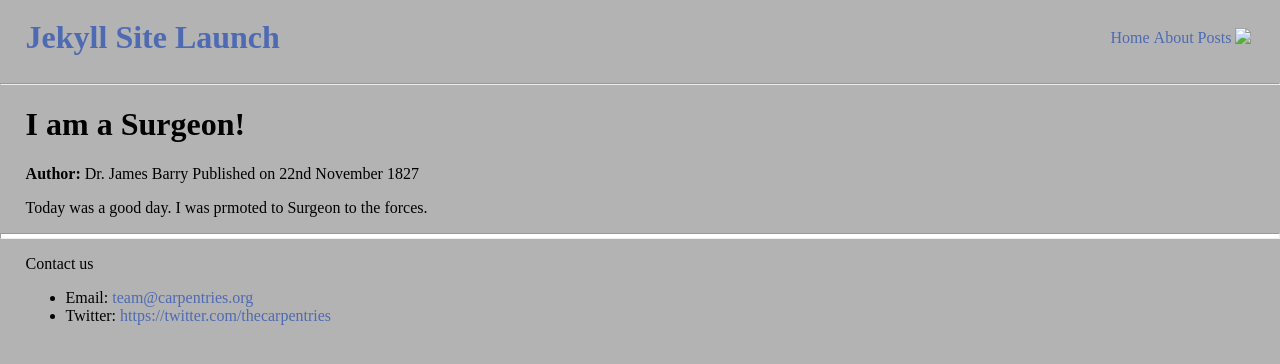
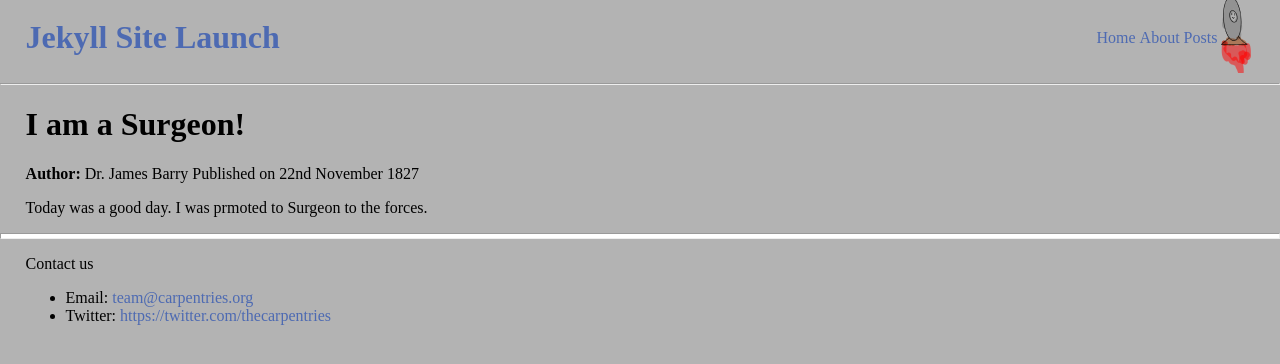
Before and after one commit to lawtlee/github-sites-test, a Jekyll site: the page built from _blogposts/1827-11-22-surgeon.md, in a window 1280 px wide. Shown: the top 364 px of the page. Built offline with Jekyll 4.4.1, drawn with Linux system fonts in a browser that asks for light colours.

Commit message:
Hardcoded Links
No longer using dynamic Links and just hardcode things

```diff
--- a/_includes/navigation.html
+++ b/_includes/navigation.html
@@ -13,9 +13,9 @@
     <table style="margin-right: 2vw;">
         <tr>
             <td><a href="/github-sites-test" style="text-decoration: none; color: #4d6ab2">Home</a></td>
-            <td><a href="about" style="text-decoration: none; color: #4d6ab2">About</a></td>
-            <td><a href="blogposts" style="text-decoration: none; color: #4d6ab2">Posts</a></td>
-            <td><img src="assets/images/rocket_ship.png"/></td>
+            <td><a href="/github-sites-test/about" style="text-decoration: none; color: #4d6ab2">About</a></td>
+            <td><a href="/github-sites-test/blogposts" style="text-decoration: none; color: #4d6ab2">Posts</a></td>
+            <td><img src="/github-sites-test/assets/images/rocket_ship.png"/></td>
         </tr>
     </table>
 </div>
```
